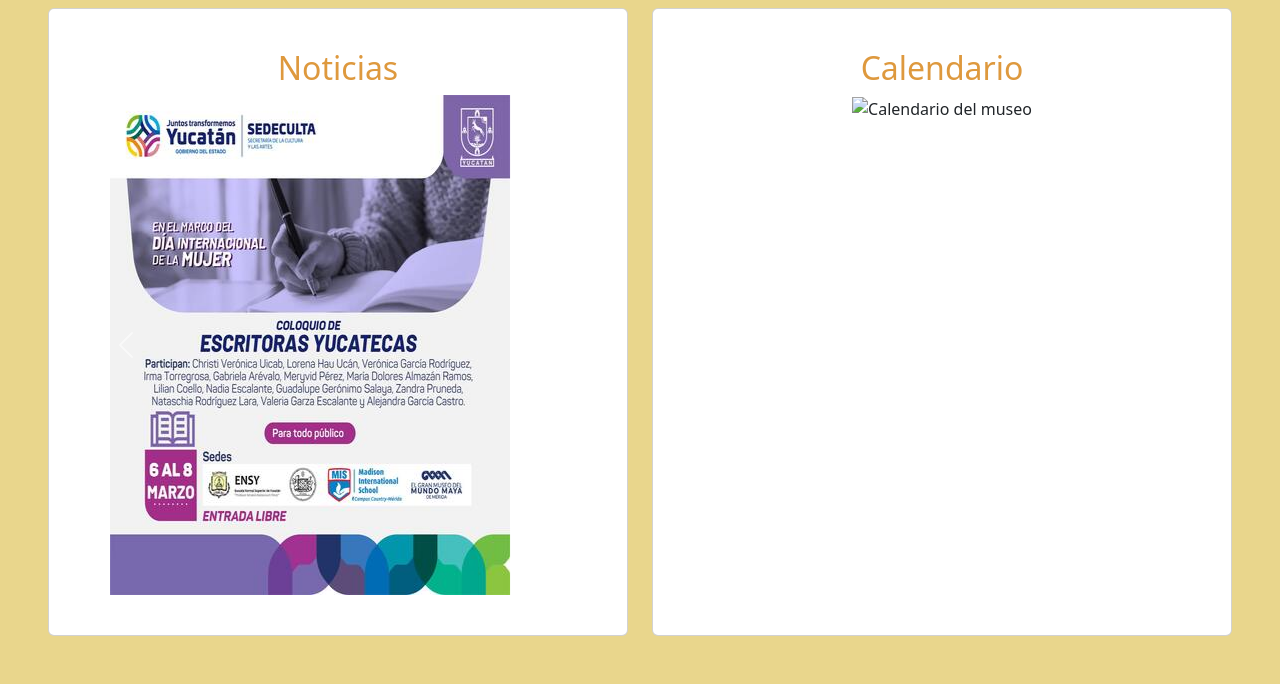
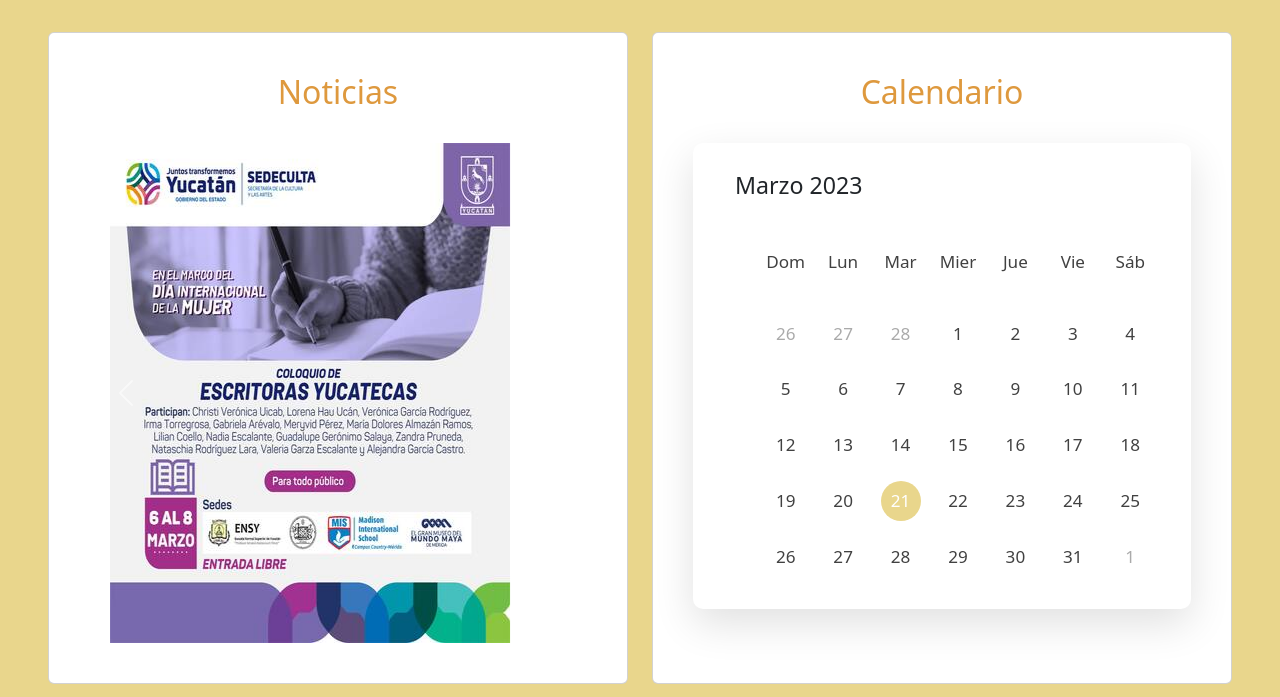
Before and after one commit to LuisFerTR/gran-museo-maya, a plain HTML site: page index.html in a window 1280 px wide. Shown: the part 1408-2105 px from the top of the page. Drawn offline with nearby package versions, Linux system fonts and the light colour scheme.

Commit message:
Agregar calendario

```diff
--- a/css/custom.css
+++ b/css/custom.css
@@ -106,3 +106,108 @@ Verde: #45893F
 
 Blanco: #fff
 */
+
+.calendar-container {
+    background: #fff;
+    width: 450px;
+    border-radius: 10px;
+    box-shadow: 0 15px 40px rgba(0, 0, 0, 0.12);
+}
+
+.calendar-container header {
+    display: flex;
+    align-items: center;
+    padding: 25px 30px 10px;
+    justify-content: space-between;
+}
+
+header .calendar-navigation {
+    display: flex;
+}
+
+header .calendar-navigation span {
+    height: 38px;
+    width: 38px;
+    margin: 0 1px;
+    cursor: pointer;
+    text-align: center;
+    line-height: 38px;
+    border-radius: 50%;
+    user-select: none;
+    color: #aeabab;
+    font-size: 1.9rem;
+}
+
+.calendar-navigation span:last-child {
+    margin-right: -10px;
+}
+
+header .calendar-navigation span:hover {
+    background: #f2f2f2;
+}
+
+header .calendar-current-date {
+    font-weight: 500;
+    font-size: 1.45rem;
+}
+
+.calendar-body {
+    padding: 20px;
+}
+
+.calendar-body ul {
+    list-style: none;
+    flex-wrap: wrap;
+    display: flex;
+    text-align: center;
+}
+
+.calendar-body .calendar-dates {
+    margin-bottom: 20px;
+}
+
+.calendar-body li {
+    width: calc(100% / 7);
+    font-size: 1.07rem;
+    color: #414141;
+}
+
+.calendar-body .calendar-weekdays li {
+    cursor: default;
+    font-weight: 500;
+}
+
+.calendar-body .calendar-dates li {
+    margin-top: 30px;
+    position: relative;
+    z-index: 1;
+    cursor: pointer;
+}
+
+.calendar-dates li.inactive {
+    color: #aaa;
+}
+
+.calendar-dates li.active {
+    color: #fff;
+}
+
+.calendar-dates li::before {
+    position: absolute;
+    content: "";
+    z-index: -1;
+    top: 50%;
+    left: 50%;
+    width: 40px;
+    height: 40px;
+    border-radius: 50%;
+    transform: translate(-50%, -50%);
+}
+
+.calendar-dates li.active::before {
+    background: #E9D68C;
+}
+
+.calendar-dates li:not(.active):hover::before {
+    background: #e4e1e1;
+}
--- a/index.html
+++ b/index.html
@@ -273,7 +273,7 @@
                     <div class="col-sm">
                         <div class="card p-4 h-100">
                             <div class="card-body">
-                                <h2 class="card-title text-card-title">Próximo
+                                <h2 class="card-title text-card-title pb-4">Próximo
                                     taller</h2>
                                 <img src="./assets/img/prox_evento_3-med.jpg"
                                     class="img-fluid" alt="Próximo
@@ -285,7 +285,8 @@
                         <div class="card p-4 h-100">
 
                             <div class="card-body">
-                                <h2 class="card-title text-card-title">La pieza
+                                <h2 class="card-title text-card-title pb-4">La
+                                    pieza
                                     del mes</h2>
                                 <h4>"El ritual"</h4>
                                 <img src="./assets/img/pieza_del_mes.jpg"
@@ -314,7 +315,7 @@
                     <div class="col-sm">
                         <div class="card p-4 h-100">
                             <div class="card-body">
-                                <h2 class="card-title text-card-title">Noticias</h2>
+                                <h2 class="card-title text-card-title pb-4">Noticias</h2>
                                 <div id="carouselAutoplayingNoticias"
                                     class="carousel slide"
                                     data-bs-ride="carousel">
@@ -365,15 +366,33 @@
                     <div class="col-sm">
                         <div class="card p-4 h-100">
 
-                            <div class="card-body">
-                                <h2 class="card-title text-card-title">Calendario</h2>
-                                <img src="..." class="img-fluid" alt="Calendario
-                                    del museo">
+                            <div class="card-body text-center">
+                                <h2 class="card-title text-card-title pb-4">Calendario</h2>
+                                <div class="container-fluid calendar-container">
+                                    <header class="calendar-header">
+                                        <p class="calendar-current-date"></p>
+                                    </header>
+
+                                    <div class="calendar-body">
+                                        <ul class="calendar-weekdays">
+                                            <li>Dom</li>
+                                            <li>Lun</li>
+                                            <li>Mar</li>
+                                            <li>Mier</li>
+                                            <li>Jue</li>
+                                            <li>Vie</li>
+                                            <li>Sáb</li>
+                                        </ul>
+                                        <ul class="calendar-dates"></ul>
+                                    </div>
+                                </div>
                             </div>
                         </div>
                     </div>
                 </div>
             </div>
+
+            <script src="./js/calendario.js"></script>
 
             <footer class="container-fluid">
                 <div class="row align-items-center g-0">
--- /dev/null
+++ b/js/calendario.js
@@ -0,0 +1,115 @@
+let date = new Date();
+let year = date.getFullYear();
+let month = date.getMonth();
+
+const day = document.querySelector(".calendar-dates");
+
+const currdate = document
+    .querySelector(".calendar-current-date");
+
+const prenexIcons = document
+    .querySelectorAll(".calendar-navigation span");
+
+// Array of month names
+const months = [
+    "Enero",
+    "Febrero",
+    "Marzo",
+    "Abril",
+    "Mayo",
+    "Junio",
+    "Julio",
+    "Agosto",
+    "Septiembre",
+    "Octubre",
+    "Noviembre",
+    "Diciembre"
+];
+
+// Function to generate the calendar
+const manipulate = () => {
+
+    // Get the first day of the month
+    let dayone = new Date(year, month, 1).getDay();
+
+    // Get the last date of the month
+    let lastdate = new Date(year, month + 1, 0).getDate();
+
+    // Get the day of the last date of the month
+    let dayend = new Date(year, month, lastdate).getDay();
+
+    // Get the last date of the previous month
+    let monthlastdate = new Date(year, month, 0).getDate();
+
+    // Variable to store the generated calendar HTML
+    let lit = "";
+
+    // Loop to add the last dates of the previous month
+    for (let i = dayone; i > 0; i--) {
+        lit +=
+    `<li class="inactive">${monthlastdate - i + 1}</li>`;
+    }
+
+    // Loop to add the dates of the current month
+    for (let i = 1; i <= lastdate; i++) {
+
+        // Check if the current date is today
+        let isToday = i === date.getDate()
+            && month === new Date().getMonth()
+            && year === new Date().getFullYear()
+            ? "active"
+            : "";
+        lit += `<li class="${isToday}">${i}</li>`;
+    }
+
+    // Loop to add the first dates of the next month
+    for (let i = dayend; i < 6; i++) {
+        lit += `<li class="inactive">${i - dayend + 1}</li>`
+    }
+
+    // Update the text of the current date element
+    // with the formatted current month and year
+    currdate.innerText = `${months[month]} ${year}`;
+
+    // update the HTML of the dates element
+    // with the generated calendar
+    day.innerHTML = lit;
+}
+
+manipulate();
+
+// Attach a click event listener to each icon
+prenexIcons.forEach(icon => {
+
+    // When an icon is clicked
+    icon.addEventListener("click", () => {
+
+        // Check if the icon is "calendar-prev"
+        // or "calendar-next"
+        month = icon.id === "calendar-prev" ? month - 1 : month + 1;
+
+        // Check if the month is out of range
+        if (month < 0 || month > 11) {
+
+            // Set the date to the first day of the
+            // month with the new year
+            date = new Date(year, month, new Date().getDate());
+
+            // Set the year to the new year
+            year = date.getFullYear();
+
+            // Set the month to the new month
+            month = date.getMonth();
+        }
+
+        else {
+
+            // Set the date to the current date
+            date = new Date();
+        }
+
+        // Call the manipulate function to
+        // update the calendar display
+        manipulate();
+    });
+});
```
